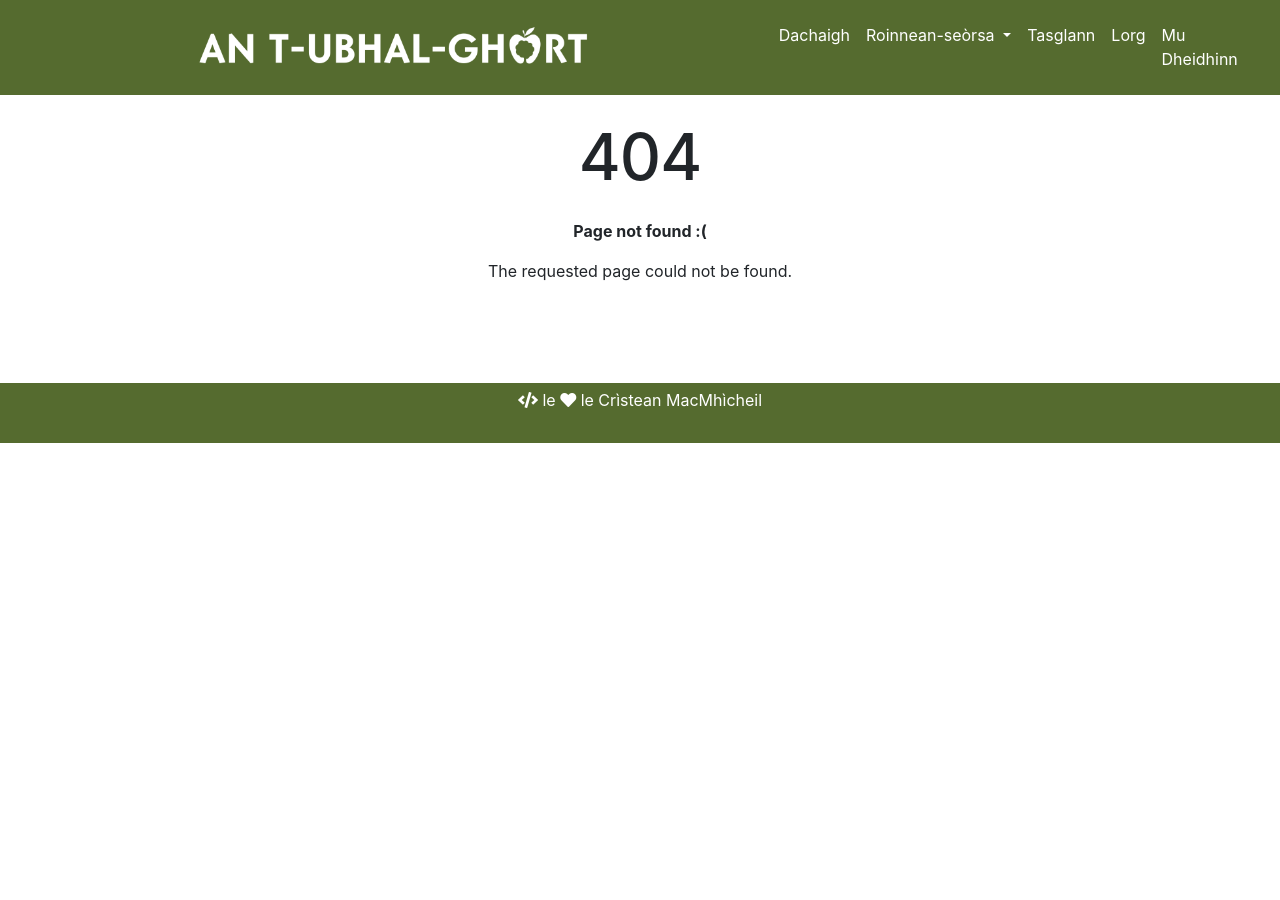
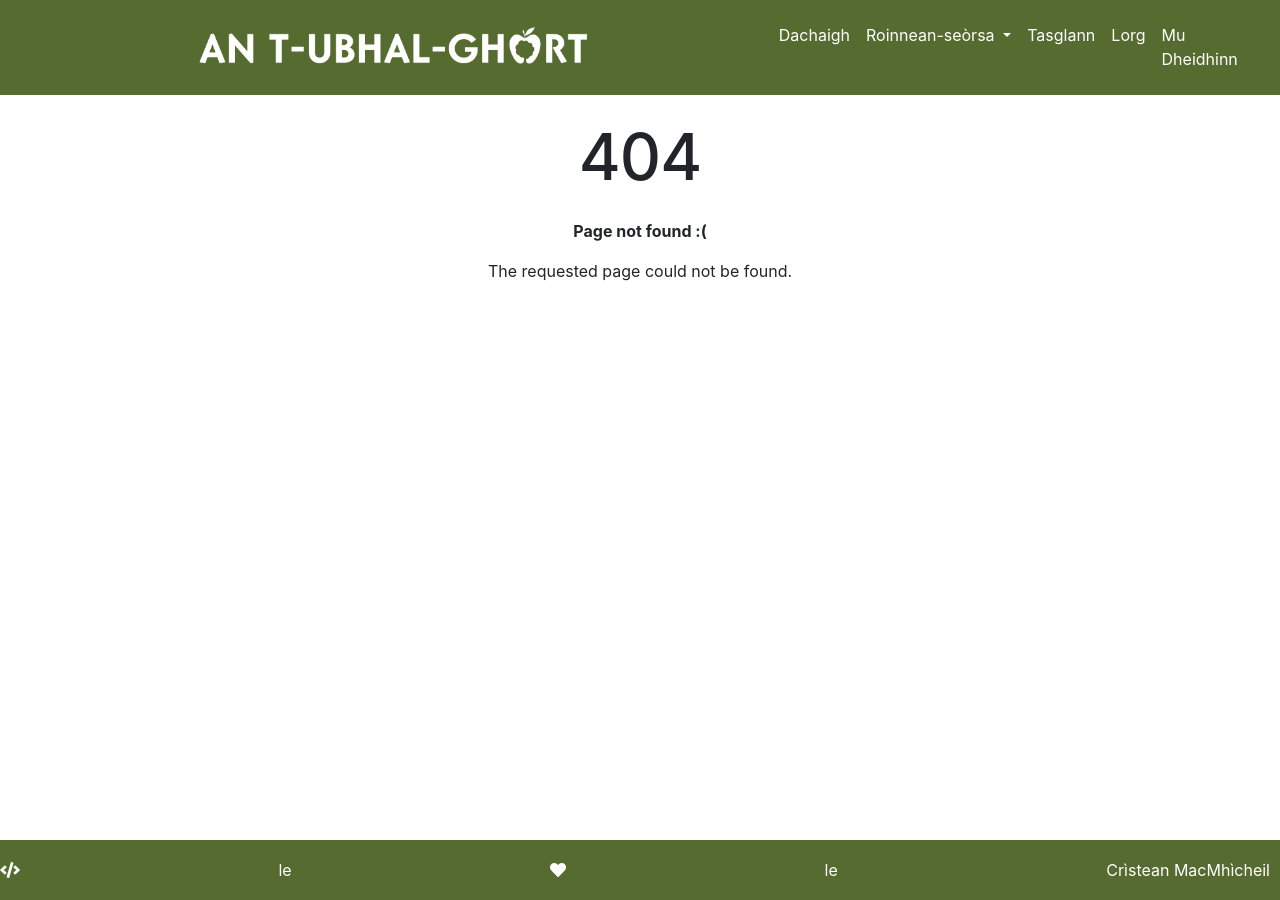
Before and after one commit to MacMhicheil/atug, a Jekyll site: the page built from 404.html, in a window 1280 px wide. Built offline with Jekyll 4.4.1, drawn with Linux system fonts in a browser that asks for light colours; nearby versions of some CDN libraries.

Commit message:
Update default.html

```diff
--- a/_layouts/default.html
+++ b/_layouts/default.html
@@ -77,7 +77,7 @@
     <script src="https://cdnjs.cloudflare.com/ajax/libs/popper.js/1.14.6/umd/popper.min.js" integrity="sha384-wHAiFfRlMFy6i5SRaxvfOCifBUQy1xHdJ/yoi7FRNXMRBu5WHdZYu1hA6ZOblgut" crossorigin="anonymous"></script>
     <script src="https://stackpath.bootstrapcdn.com/bootstrap/4.2.1/js/bootstrap.min.js" integrity="sha384-B0UglyR+jN6CkvvICOB2joaf5I4l3gm9GU6Hc1og6Ls7i6U/mkkaduKaBhlAXv9k" crossorigin="anonymous"></script>
 
-    <div class="footer">
+    <div class="footer navbar fixed-bottom">
       <i class="fa fa-code"></i> le <i class="fa fa-heart"></i> le <a href="https//github.com/MacMhicheil/" title="Stòr Github Chrìstein MhicMhìcheil | Chris Mitchell's Github Repository">Crìstean MacMhìcheil</a>
     </div>
 
```
